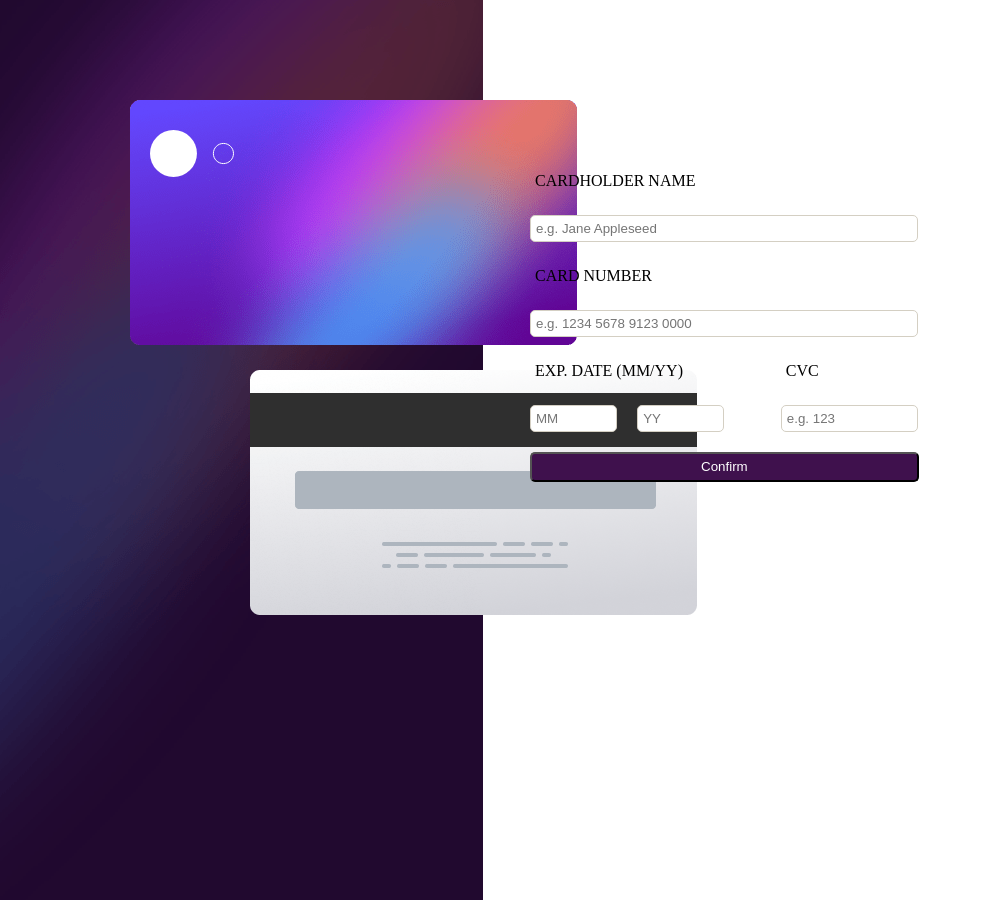
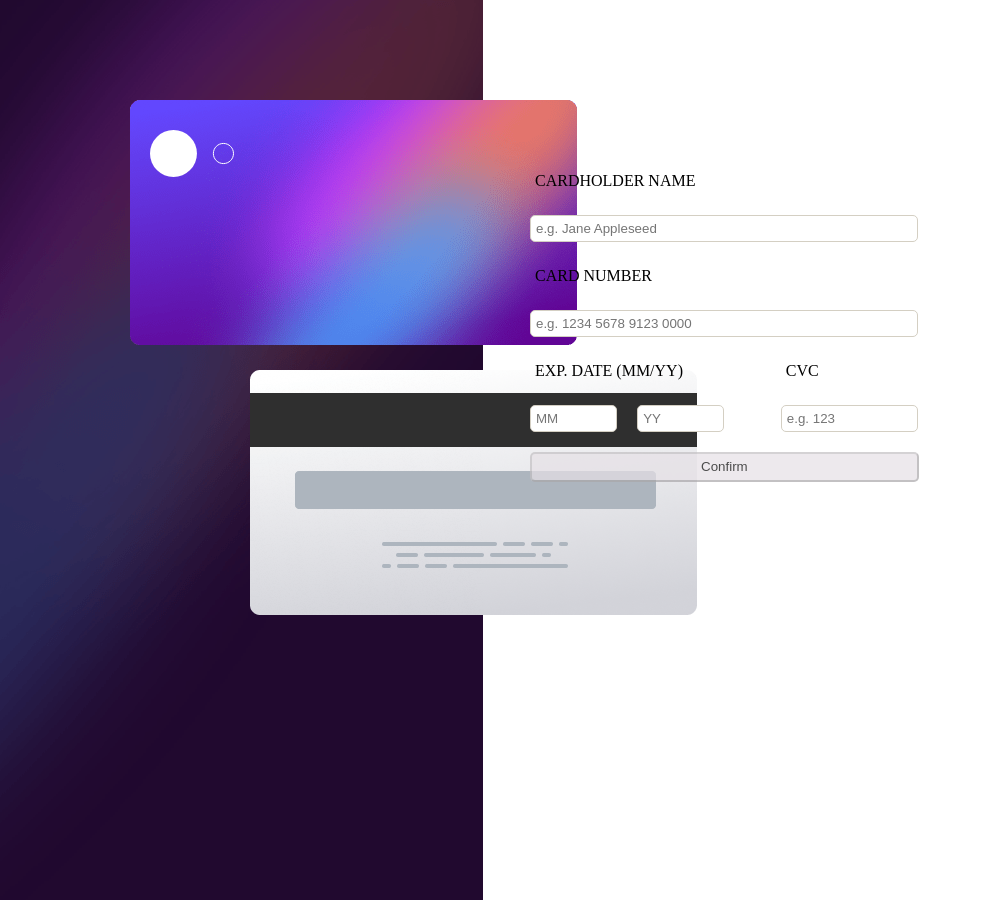
Before and after one commit to shahrzadJavadiKoushesh/InteractiveCardDetailsForm, an Angular app: page / in a window 1280 px wide. Shown: the whole page, without its empty margins (0-982 px from the left). Built offline with nearby package versions, Linux system fonts and the light colour scheme.

Commit message:
add reactive forms

```diff
--- a/src/app/app.module.ts
+++ b/src/app/app.module.ts
@@ -3,6 +3,7 @@ import { BrowserModule } from '@angular/platform-browser';
 
 import { AppRoutingModule } from './app-routing.module';
 import { AppComponent } from './app.component';
+import { ReactiveFormsModule } from '@angular/forms';
 import { InputDetailsComponent } from './input-details/input-details.component';
 
 @NgModule({
@@ -12,7 +13,8 @@ import { InputDetailsComponent } from './input-details/input-details.component';
   ],
   imports: [
     BrowserModule,
-    AppRoutingModule
+    AppRoutingModule,
+    ReactiveFormsModule
   ],
   providers: [],
   bootstrap: [AppComponent]
--- a/src/app/input-details/input-details.component.html
+++ b/src/app/input-details/input-details.component.html
@@ -1,20 +1,22 @@
+<form [formGroup]="cardForm" (ngSubmit)="onSubmit()">
     <div class="container">
         <label for="">CARDHOLDER NAME</label>
-    <input type="text" placeholder="e.g. Jane Appleseed">
+        <input type="text" placeholder="e.g. Jane Appleseed" formControlName="cardholderName">
         <label for="">CARD NUMBER</label>
-    <input type="number" placeholder="e.g. 1234 5678 9123 0000">
+        <input type="number" placeholder="e.g. 1234 5678 9123 0000" formControlName="cardNumber">
         <div class="expAndCVC">
             <div class="exp">
                 <label for="">EXP. DATE (MM/YY)</label>
                 <div class="exp-inputs">
-                <input type="number" placeholder="MM">
-                <input type="number" placeholder="YY">
+                    <input type="number" placeholder="MM" formControlName="expMonth">
+                    <input type="number" placeholder="YY" formControlName="expYear">
                 </div>
             </div>
             <div class="CVC">
                 <label for="">CVC</label>
-            <input type="number" placeholder="e.g. 123">
+                <input type="number" placeholder="e.g. 123" formControlName="cvc">
             </div>
         </div>
-    <button type="submit">Confirm</button>
+        <button type="submit" [disabled]="cardForm.invalid">Confirm</button>
     </div>
+</form>
--- a/src/app/input-details/input-details.component.scss
+++ b/src/app/input-details/input-details.component.scss
@@ -55,6 +55,13 @@
         outline: none;
     }
 
+    button:disabled{
+        background-color: #e6e1e6;
+        color: black;
+        cursor: not-allowed;
+        opacity: 0.7;
+    }
+
     button:hover{
         opacity: 0.8;
     }
--- a/src/app/input-details/input-details.component.ts
+++ b/src/app/input-details/input-details.component.ts
@@ -1,4 +1,5 @@
 import { Component } from '@angular/core';
+import { FormBuilder, FormGroup, Validators } from '@angular/forms';
 
 @Component({
   selector: 'app-input-details',
@@ -7,4 +8,26 @@ import { Component } from '@angular/core';
 })
 export class InputDetailsComponent {
 
+  cardForm!: FormGroup;
+
+  constructor(private fb: FormBuilder) {
+    this.cardForm = this.fb.group({
+      cardholderName: ['', Validators.required],
+      cardNumber: ['', [Validators.required, Validators.pattern(/^\d{16}$/)]],
+      expMonth: ['', [Validators.required, Validators.min(1), Validators.max(12)]],
+      expYear: ['', [Validators.required, Validators.minLength(2), Validators.maxLength(2)]],
+      cvc: ['', [Validators.required, Validators.pattern(/^\d{3}$/)]]
+    });
+  }
+
+  onSubmit() {
+    if (this.cardForm.valid) {
+      console.log('Form submitted with data:', this.cardForm.value);
+    } else {
+      console.log('Form is invalid. Please check the fields.');
+    }
+  }
+
+
+
 }
```
Lines whose indentation alone changed are shown as unchanged.
